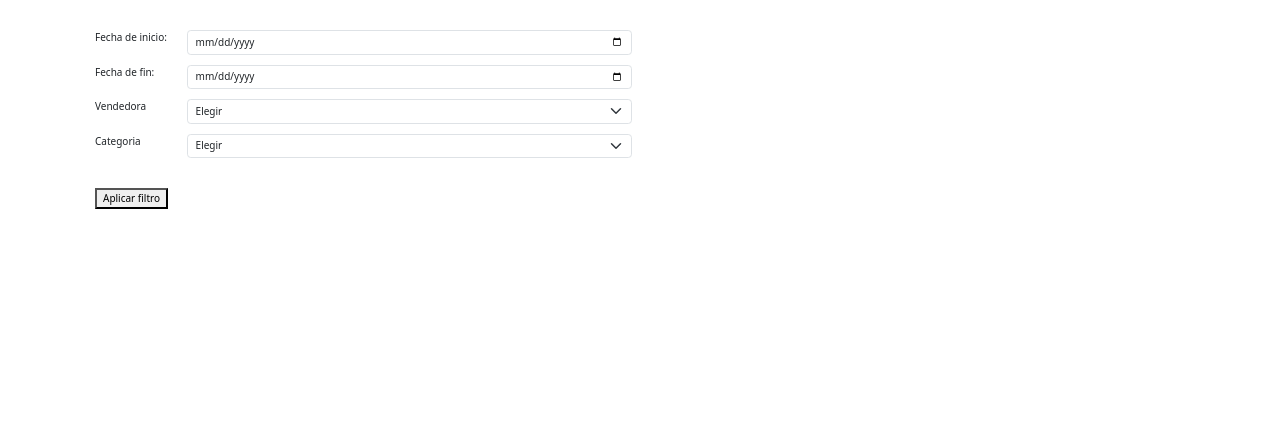
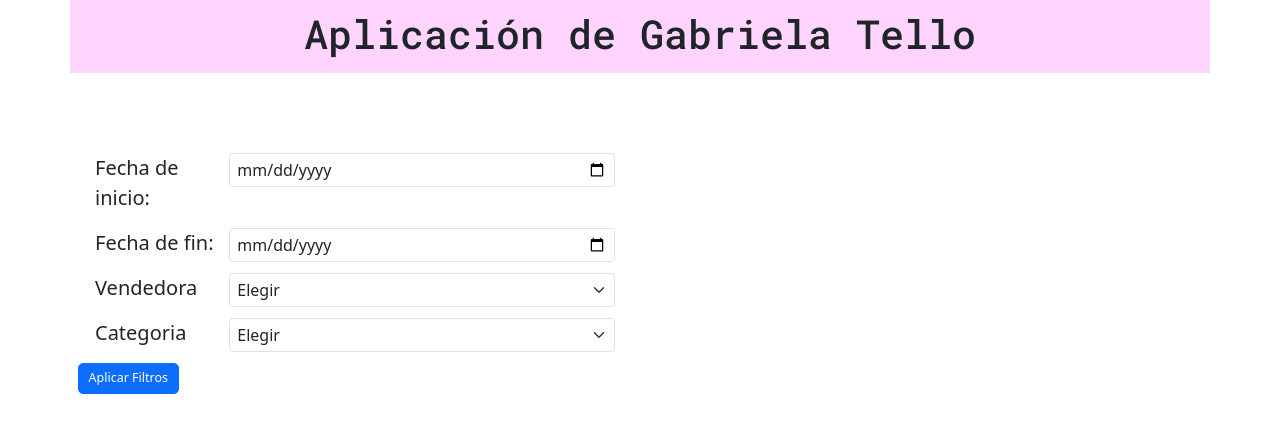
Before and after one commit to tebyboho/cegazoo, a Flask app: template templates/index.html in a window 1280 px wide. Shown: the top 433 px of the page. Run offline with Flask 3, Linux system fonts and the light colour scheme; the template is opened without the code that fills it, so the values that code supplies are empty; parts of the project's set-up code (start-up, migrations or seed data) failed here and were passed over; some libraries are stand-ins or nearby versions.

Commit message:
Se modifica estructura HTML, implemento algunos estilos

```diff
--- a/main.py
+++ b/main.py
@@ -7,9 +7,14 @@ import plotly.express as px
 import re
 from datetime import datetime
 
+# Globales
 dir_name = 'CAJAS_FORMATEADAS'
 ruta_raiz = os.path.join(os.getcwd(), dir_name)
 
+patrones_vendedoras = {
+    'Sofia': r'(?i)\bsofi+i*[a]*\b',
+    'Magui': r'(?i)\bmagui+i*[s]*\b'
+    }
 
 # Definir la ruta de almacenamiento del DataFrame
 pickle_file = 'data_acumulada.pkl'
@@ -102,32 +107,6 @@ def total_pagos():
     plt.gca().yaxis.set_major_formatter(ticker.StrMethodFormatter('{x:,}'))
     plt.show()
 
-fecha_inicio = pd.to_datetime('01-08-2024', format='%d-%m-%Y', errors='coerce')
-fecha_fin = pd.to_datetime('31-08-2024', format='%d-%m-%Y', errors='coerce')
-
-mask = (df_acumulado['fecha'] >= fecha_inicio) & (df_acumulado['fecha'] <= fecha_fin)
-
-df_filtrado = df_acumulado[mask]
-
-
-lista_vendedores = list(df_filtrado['vendedor'])
-
-
-patrones_vendedoras = {
-    'Sofia': r'(?i)\bsofi+i*[a]*\b',
-    'Magui': r'(?i)\bmagui+i*[s]*\b'
-    }
-
-# Diccionario para almacenar el total de ventas por vendedora
-ventas_por_vendedora = {vendedora: 0 for vendedora in patrones_vendedoras}
-
-
-# # Calcular las ventas para cada vendedora
-# for vendedora, patron in patrones_vendedoras.items():
-#     filtro = df_filtrado['vendedor'].str.contains(patron, regex=True)
-#     total_ventas = df_filtrado[filtro]['total_venta'].sum()
-#     ventas_por_vendedora[vendedora] = total_ventas
-#     print(ventas_por_vendedora)
 
 def obtener_patron_vendedora(vendedora_form):
     for key, patron in patrones_vendedoras.items():
@@ -164,4 +143,4 @@ def filtrar_ventas(start_date=None, end_date=None, vendedora=None, categoria=Non
 
     return total_ventas
 
-print(filtrar_ventas('2024-08-01', '2024-08-31', None, None))
+# print(filtrar_ventas('02-01-2024', '31-01-2024'))
--- a/static/css/style.css
+++ b/static/css/style.css
@@ -22,3 +22,32 @@ h4{
 a{
     text-decoration: none;
 }
+
+
+/* header */
+
+.header div{
+    font-size: 2.2rem;
+    font-family: 'Roboto Mono', monospace;
+    background-color: #FFD5FF;
+    padding: 10px;
+    margin-bottom: 15px;
+}
+
+.container-form{
+    margin-top: 7rem;
+}
+
+.columna{
+    background-color: aquamarine;
+    height: 50px;
+    width: 80px;
+}
+
+.container-form label{
+    font-size: 2rem;
+}
+
+.container-form .entrada{
+    font-size: 1.6rem;
+}
--- a/templates/index.html
+++ b/templates/index.html
@@ -3,8 +3,14 @@
 <head>
     <meta charset="UTF-8">
     <meta name="viewport" content="width=device-width, initial-scale=1.0">
-    <link rel="preload" href="{{ url_for('static', filename='css/bootstrap.min.css') }}">
+    <!-- GOOGLE FONTS -->
+    <link rel="preconnect" href="https://fonts.googleapis.com">
+    <link rel="preconnect" href="https://fonts.gstatic.com" crossorigin>
+    <link href="https://fonts.googleapis.com/css2?family=Roboto+Mono:ital,wght@0,100..700;1,100..700&display=swap" rel="stylesheet">
+    <!-- normalize -->
+    <link rel="preload" href="{{ url_for('static', filename='css/normalize.min.css') }}">
     <link rel="stylesheet" href="{{ url_for('static', filename='css/normalize.css') }}">
+    <!-- BOOTSTRAP & CSS -->
     <link rel="preload" href="{{ url_for('static', filename='css/bootstrap.min.css') }}">
     <link rel="stylesheet" href="{{ url_for('static', filename='css/bootstrap.min.css') }}">
     <link rel="preload" href="{{ url_for('static', filename='css/style.css') }}">
@@ -12,27 +18,36 @@
     <title>Aplicacion Cega-Zoo</title>
 </head>
 <body>
-    <div class="container">
 
-        <form class="mt-5" method="POST" action="">
+
+    <header class="header">
+        <div class="container d-flex flex-column align-items-center">
+            <h2>Aplicación de Gabriela Tello</h2>
+        </div>
+    </header>
+
+    <div class="container container-form">
+        <div class="row">
+            <div class="col-6">
+                <form class="form" method="POST" action="">
 
                     <div class="row m-3">
-                <label class="col-1 col-form form-label" for="start_date">Fecha de inicio:</label>
-                <div class="col-5">
-                    <input class="form-control" type="date" id="start_date" name="start_date" value="{{ formulario.start_date }}" >
+                        <label class="col-3 col-form form-label" for="start_date">Fecha de inicio:</label>
+                        <div class="col">
+                            <input class="form-control entrada" type="date" id="start_date" name="start_date" value="{{ formulario.start_date }}" >
                         </div>
                     </div>
 
                     <div class="row m-3">
-                <label class="col-1 col-form form-label" for="end_date" >Fecha de fin:</label>
-                <div class="col-5">
-                    <input class="form-control" type="date" id="end_date" name="end_date" value="{{ formulario.end_date }}" >
+                        <label class="col-3 col-form form-label" for="end_date" >Fecha de fin:</label>
+                        <div class="col ">
+                            <input class="form-control entrada" type="date" id="end_date" name="end_date" value="{{ formulario.end_date }}" >
                         </div>
                     </div>
                     <div class="row m-3  mb-3">
-                <label class="col-1 col-form form-label" for="vendedora">Vendedora</label>
-                <div class="col-5">
-                    <select class="form-select" id="vendedora" name="vendedora">
+                        <label class="col-3 col-form form-label" for="vendedora">Vendedora</label>
+                        <div class="col">
+                            <select class="form-select entrada" id="vendedora" name="vendedora">
                                 <option value="" {% if not formulario.vendedora%}selected{% endif %}>Elegir</option>
                                 <option value="Magui" {% if formulario.vendedora == 'Magui'%} selected {% endif %}>Magui</option>
                                 <option value="Sofia" {% if formulario.vendedora == 'Sofia'%} selected {% endif %}>Sofi</option>
@@ -41,9 +56,9 @@
                     </div>
 
                     <div class="row m-3  mb-3">
-                <label class="col-1 col-form form-label" for="categoria">Categoria</label>
-                <div class="col-5">
-                    <select class="form-select" id="categoria" name="categoria">
+                        <label class="col-3 col-form form-label" for="categoria">Categoria</label>
+                        <div class="col">
+                            <select class="form-select entrada" id="categoria" name="categoria">
                                 <option value ="" {{'selected' if not formulario.categoria}}selected>Elegir</option>
                                 <option value="accesorios" {{ 'selected' if formulario.categoria == 'accesorios' else ''}}>Accesorios</option>
                                 <option value="balanceados" {{ 'selected' if formulario.categoria == 'balanceados' else ''}}>Balanceados</option>
@@ -54,19 +69,20 @@
                         </div>
                     </div>
 
-            <div class="row m-3 mt-5">
-                <div class="col-1">
-                    <button type="submit">Aplicar filtro</button>
+                    <div class="row mt-3">
+                        <div class="col-3">
+                            <button class="btn btn-primary btn-lg" type="submit">Aplicar Filtros</button>
                         </div>
                         {% if context %}
-                    <div class="col-1">
-                        <h3 class=""> Resultado: {{context}} </h3>
+                        <div class="col">
+                            <h4 class="">Resultado: $ {{context}}</h4>
                         </div>
                         {% endif %}
                         </div>
-
+                    </div>
                 </form>
-
+            </div>
+        </div>
     </div>
 </body>
 </html>
```
Lines whose indentation alone changed are shown as unchanged.
